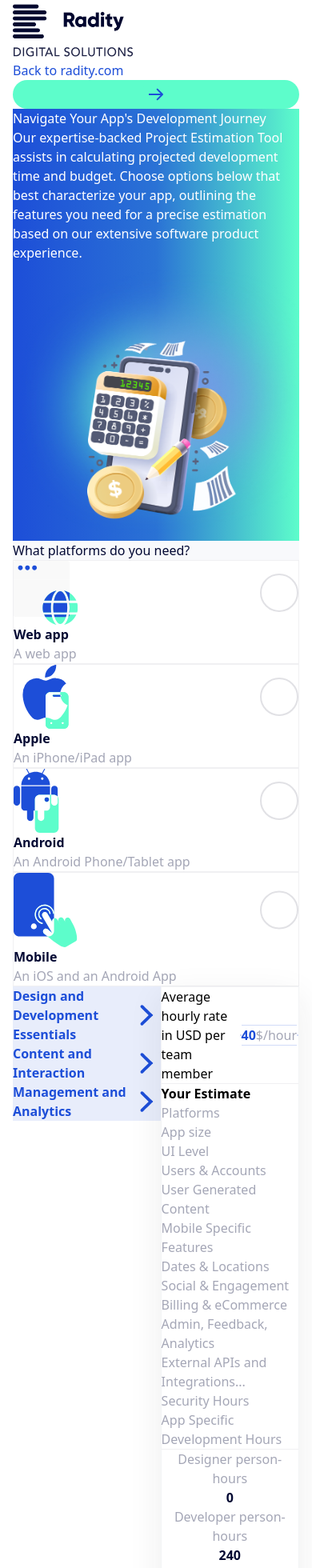
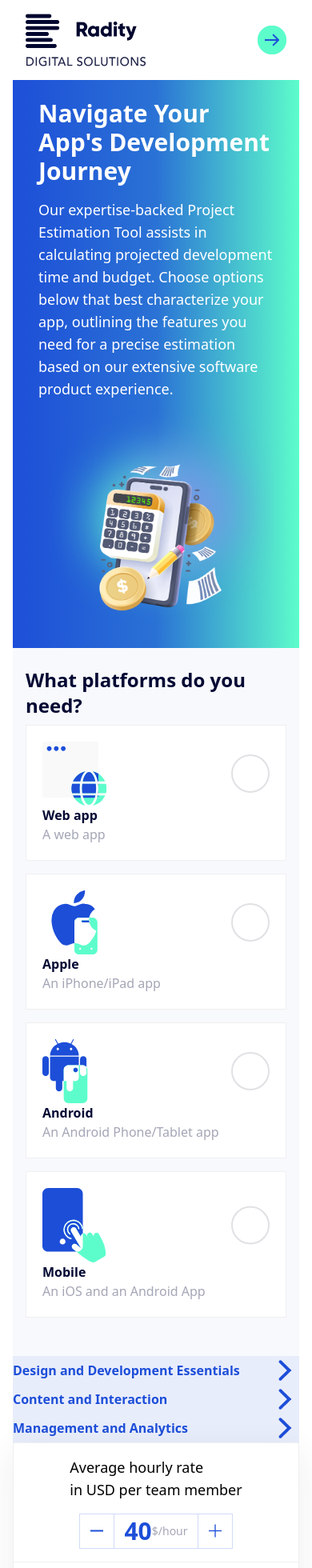
Before and after one commit to berktugates/radity, a Next.js app in the folder frontend/: page / in a window 390 px wide. Shown: the top 1960 px of the page at 80% size. Built offline with nearby package versions, Linux system fonts and the light colour scheme.

Commit message:
feat:add responsive design

```diff
--- a/frontend/components/common/Navbar.tsx
+++ b/frontend/components/common/Navbar.tsx
@@ -3,10 +3,10 @@ import React from 'react'
 
 export const Navbar:React.FC = () => {
   return (
-    <nav className='xl:flex xl:items-center xl:justify-between xl:py-9 xl:px-16'>
+    <nav className='flex items-center justify-between py-3 px-4 md:py-5 md:px-8 lg:py-7 lg:px-12 xl:py-9 xl:px-16'>
         <Image src={'/img/light.png'} width={150} height={75} alt='logo' />
-        <div className='xl:flex xl:items-center xl:justify-center xl:gap-x-4 xl:px-6 xl:py-3'>
-          <a href="https://radity.com/" className={`text-ByzantineBlue xl:font-bold xl:text-xl`}>Back to radity.com</a>
+        <div className='flex items-center justify-center md:gap-x-4 lg:gap-x-4 lg:px-2 lg:py-1.5 xl:px-6 xl:py-3'>
+          <a href="https://radity.com/" className={`text-ByzantineBlue hidden md:block md:text-xl font-bold xl:text-xl`}>Back to radity.com</a>
           <a href="https://radity.com/" className={`rounded-full bg-NeonAqua xl:w-9 xl:h-9 flex items-center justify-center`}>
             <Image src={"/svg/rightArrow.svg"} className='xl:h-9 xl:w-9' width={36} height={36} alt='rightArrow' />
           </a>
--- a/frontend/components/home/EstimateCard.tsx
+++ b/frontend/components/home/EstimateCard.tsx
@@ -7,15 +7,15 @@ import Image from "next/image";
 export const EstimateCard: React.FC = () => {
   const [hours, setHours] = useState(40);
   return (
-    <div className="shadow-[0_12px_40px_rgba(34,34,39,0.08)] border border-gray-100 xl:w-[509px] xl:h-[1024px] xl:mb-[25px]">
+    <div className="shadow-[0_12px_40px_rgba(34,34,39,0.08)] border border-Grayscale/100 lg:w-[309px] xl:max-h-[883px] xl:w-[509px] mb-6 lg:mb-5 xl:mb-[25px]">
       <div
         id="estimate-counter-section"
-        className="flex xl:px-12 xl:pt-10 xl:pb-7"
+        className="flex flex-col items-center gap-y-4 md:gap-y-0 xl:flex-row lg:flex-col lg:gap-y-4 xl:gap-y-0 md:flex-row md:items-center md:justify-between p-4 md:p-8 lg:px-3 lg:pt-6 lg:pb-5 xl:px-12 xl:pt-10 xl:pb-7"
       >
-        <h1 className="xl:min-w-[159px] xl:leading-[19.6px] xl:text-sm text-left flex flex-wrap">
+        <h1 className=" xl:min-w-[159px] xl:leading-[19.6px] md:text-xl lg:text-lg xl:text-sm text-left flex flex-wrap text-lg">
           Average hourly rate <br /> in USD per team member
         </h1>
-        <div id="counter" className="flex items-center xl:w-[254px]">
+        <div id="counter" className="flex items-center lg:justify-center lg:w-[184px] xl:justify-start xl:w-[254px]">
           <div
             id="minus"
             onClick={() => {
@@ -25,11 +25,11 @@ export const EstimateCard: React.FC = () => {
                 setHours((prev) => prev - 5);
               }
             }}
-            className="border border-ByzantineBlue/20 flex items-center justify-center xl:w-[54px] xl:h-[54px] xl:px-[13px] xl:py-[26px] cursor-pointer"
+            className="border border-ByzantineBlue/20 flex items-center justify-center  h-[44px] w-[44px] md:h-[54px] md:w-[54px] lg:px-3 lg:py-2 lg:h-[54px] xl:h-[54px] xl:px-[13px] xl:py-[26px] cursor-pointer"
           >
             <Image
               src={"/svg/Minus.svg"}
-              className="xl:w-4 xl:h-4"
+              className="lg:w-2 lg:h-2 xl:w-4 xl:h-4"
               width={16}
               height={16}
               alt="minus"
@@ -37,23 +37,23 @@ export const EstimateCard: React.FC = () => {
           </div>
           <div
             id="estimate-hour-value"
-            className="flex items-center xl:w-[150px] xl:h-[54px] xl:px-4 xl:gap-x-1 border-y border-ByzantineBlue/20"
+            className="flex items-center h-[44px] px-3  md:h-[54px] md:px-3 lg:h-[54px] lg:px-1 xl:px-4 xl:gap-x-1 xl:w-[150px] border-y border-ByzantineBlue/20"
           >
-            <h1 className="font-bold xl:text-3xl xl:w-[72px] text-ByzantineBlue text-right">
+            <h1 className="font-bold text-3xl  xl:w-[72px] text-ByzantineBlue text-right">
               {hours}
             </h1>
-            <h1 className="xl:leading-[19.6px] xl:text-sm text-PrimaryNavyOxford/60">
+            <h1 className="text-sm xl:leading-[19.6px] lg:text-sm text-PrimaryNavyOxford/60">
               $/hour
             </h1>
           </div>
           <div
             id="plus"
             onClick={() => setHours((prev) => prev + 5)}
-            className="border border-ByzantineBlue/20 flex items-center justify-center xl:w-[50px] xl:h-[54px] xl:px-[15px] xl:py-[15px] cursor-pointer"
+            className="border border-ByzantineBlue/20 flex items-center justify-center h-[44px] w-[44px] md:w-[54px] md:h-[54px] lg:px-3 lg:py-2 xl:w-[50px] lg:h-[54px] xl:px-[15px] xl:py-[15px] cursor-pointer"
           >
             <Image
               src={"/svg/Plus.svg"}
-              className="xl:w-4 xl:h-4"
+              className="lg:w-2 lg:h-2 xl:w-4 xl:h-4"
               width={16}
               height={16}
               alt="plus"
@@ -63,10 +63,10 @@ export const EstimateCard: React.FC = () => {
       </div>
       <div
         id="estimates-list-section"
-        className="flex flex-col xl:gap-y-6 border-y border-Grayscale xl:py-7 xl:px-12"
+        className="flex flex-col p-4 gap-y-4 md:px-8 md:py-5 md:gap-y-4 lg:gap-y-4 lg:py-7 lg:px-3 xl:gap-y-6 border-y border-Grayscale xl:py-7 xl:px-12"
       >
-        <h1 className="font-bold xl:text-3xl">Your Estimate</h1>
-        <div className="flex flex-col xl:gap-y-2">
+        <h1 className="font-bold text-3xl md:text-3xl lg:text-2xl xl:text-3xl">Your Estimate</h1>
+        <div className="flex flex-col gap-y-2 md:gap-y-2 lg:gap-y-2 xl:gap-y-2">
           <EstimateListItem title="Platforms" />
           <EstimateListItem title="App size" />
           <EstimateListItem title="UI Level" />
@@ -84,11 +84,11 @@ export const EstimateCard: React.FC = () => {
       </div>
       <div
         id="estimate-calculation-section"
-        className="flex flex-col xl:px-12 xl:py-7 xl:gap-y-6"
+        className="flex flex-col pb-5 xl:pb-7 px-4 lg:px-8 lg:py-7 lg:gap-y-4 xl:px-12 xl:py-7 xl:gap-y-6"
       >
         <div
           id="values"
-          className="grid grid-cols-1 sm:grid-cols-4 md:grid-cols-2 xl:grid-cols-2 xl:gap-x-8 xl:gap-y-6"
+          className="grid grid-cols-1 sm:grid-cols-4 md:grid-cols-4 py-5 gap-y-4 md:gap-y-0 md:gap-x-4 md:px-8 md:py-5 lg:px-0 lg:py-0 lg:grid-cols-2 lg:gap-x-4 lg:gap-y-3 xl:grid-cols-2 xl:gap-x-8 xl:gap-y-6"
         >
           <EstimateValueCard title={"Designer person-hours"} value={0} />
           <EstimateValueCard title={"Developer person-hours"} value={240} />
@@ -96,8 +96,8 @@ export const EstimateCard: React.FC = () => {
           <EstimateValueCard title={"Budget"} value={0} />
         </div>
         <div id="button-section" className="w-full">
-          <button className="bg-EstimateButton xl:px-6 xl:py-4 rounded-[4px] w-full">
-            <h1 className="font-bold text-white xl:text-xl xl:leading-[26px]">
+          <button className="bg-EstimateButton p-2 md:px-4 md:py-2 lg:px-4 lg:py-2 xl:px-6 xl:py-4 rounded-[4px] w-full">
+            <h1 className="font-bold text-white lg:text-lg xl:text-xl xl:leading-[26px]">
               Get your estimate
             </h1>
           </button>
--- a/frontend/components/home/EstimateQuestionWrapper.tsx
+++ b/frontend/components/home/EstimateQuestionWrapper.tsx
@@ -4,7 +4,7 @@ import { EstimateCard } from './EstimateCard'
 
 export const EstimateQuestionWrapper:React.FC = () => {
   return (
-    <div className='flex justify-center bg-white xl:pl-16 xl:pt-16 xl:gap-x-6'>
+    <div className='flex flex-col lg:flex-row justify-center bg-white lg:pl-8 lg:pt-12 lg:gap-x-1 xl:pl-16 xl:pt-16 xl:gap-x-6'>
         <Questions />
         <EstimateCard />
     </div>
--- a/frontend/components/home/EstimateValueCard.tsx
+++ b/frontend/components/home/EstimateValueCard.tsx
@@ -7,14 +7,14 @@ interface IEstimateValueCard{
 
 export const EstimateValueCard: React.FC<IEstimateValueCard> = ({title,value}) => {
   return (
-    <div id="values-card" className="flex flex-col xl:gap-y-1 xl:min-w-[190.5px]">
+    <div id="values-card" className="flex flex-col lg:gap-y-1 lg:justify-center md:min-h-[80px] md:justify-between lg:min-h-fit xl:justify-start xl:gap-y-1  xl:min-w-[190.5px]">
       <h1
-        className={`xl:text-base text-center ${title === 'Total man/hours' || title === 'Budget' ? 'xl:leading-[25.6px] font-bold text-OxfordBlue' : 'xl:leading-[22.4px] text-PrimaryNavyOxford/60'}`}
+        className={`text-lg md:text-lg lg:text-base text-center ${title === 'Total man/hours' || title === 'Budget' ? 'xl:leading-[25.6px] font-bold text-OxfordBlue' : 'xl:leading-[22.4px] text-PrimaryNavyOxford/60'}`}
       >
         {title}
       </h1>
       <h1
-        className={`text-center font-bold text-OxfordBlue ${title === 'Total man/hours'|| 'Budget' ? 'xl:text-[32px] xl:leading-9' : 'xl:text-2xl xl:leading-[31.2px]'}`}
+        className={`text-center  font-bold text-OxfordBlue ${title === 'Total man/hours'|| title === 'Budget' ? 'text-2xl md:text-2xl lg:text-2xl xl:text-[32px] xl:leading-9' : 'text-lg md:text-xl lg:text-xl xl:text-2xl xl:leading-[31.2px]'}`}
       >
         {title === 'Budget' ? '$':''}{value}
       </h1>
--- a/frontend/components/home/Header.tsx
+++ b/frontend/components/home/Header.tsx
@@ -3,12 +3,12 @@ import React from "react";
 
 export const Header = () => {
   return (
-    <div className="bg-gradient-to-r from-[#1D4ED8] via-[#2A72D5] to-[#5DFDCB]  lg:w-full lg:flex lg:items-center lg:pt-14 lg:pb-24 lg:px-16">
-      <div id="header-texts" className="lg:flex lg:flex-col lg:gap-y-8">
-        <h1 className="text-white lg:text-5xl lg:leading-[57.6px] lg:font-extrabold">
+    <div className="bg-gradient-to-r from-[#1D4ED8] via-[#2A72D5] to-[#5DFDCB]  w-full flex flex-col md:flex-row md:items-center px-8 pt-6 pb-6 md:px-12 md:pt-10 md:pb-12 lg:pt-14 lg:pb-24 lg:px-16">
+      <div id="header-texts" className="flex flex-col gap-y-4 md:gap-y-6 lg:gap-y-8">
+        <h1 className="text-white text-3xl md:text-4xl md:leading-[42.6px] lg:text-5xl lg:leading-[57.6px] font-extrabold">
           Navigate Your App&apos;s Development Journey
         </h1>
-        <p className="text-white lg:text-xl lg:leading-[1.4]">
+        <p className="text-white text-base text-lg md:text-xl  lg:text-xl lg:leading-[1.4]">
           Our expertise-backed Project Estimation Tool assists in calculating
           projected development time and budget. Choose options below that best
           characterize your app, outlining the features you need for a precise
@@ -20,7 +20,7 @@ export const Header = () => {
         width={1440}
         height={750}
         alt="header"
-        className="lg:w-[649px] lg:h-[598px]"
+        className="w-[449px] lg:w-[649px] lg:h-[598px]"
       />
     </div>
   );
--- a/frontend/components/home/PlatformCard.tsx
+++ b/frontend/components/home/PlatformCard.tsx
@@ -20,7 +20,7 @@ export const PlatformCard: React.FC<IPlatformCard> = ({
       onClick={()=>{
         onClick()
       }}
-      className={`xl:min-w-[316px] xl:min-h-[219px] xl:p-9 ${
+      className={`xl:min-w-[316px] xl:min-h-[219px] p-5 md:p-5 lg:p-7 xl:p-9 ${
         selected
           ? "bg-ByzantineBlue border-4 border-NeonAqua"
           : "bg-white border border-Grayscale"
--- a/frontend/components/home/SelectPlatform.tsx
+++ b/frontend/components/home/SelectPlatform.tsx
@@ -12,16 +12,16 @@ export const SelectPlatform: React.FC = () => {
   return (
     <div
       id="select-platform"
-      className="bg-SelectPlatformBg xl:px-16 xl:pt-16 xl:pb-24"
+      className="bg-SelectPlatformBg px-4 pt-4 pb-12 md:px-8 md:pt-8 md:pb-16 lg:px-12 lg:pt-12 lg:pb-20 xl:px-16 xl:pt-16 xl:pb-24"
     >
-      <div id="header-section" className="xl:py-8 xl:pr-8">
-        <h1 className="text-OxfordBlue xl:text-3xl xl:font-semibold xl:leading-[36px]">
+      <div id="header-section" className="py-2 pr-4 md:py-4 md:pr-6 lg:py-6 lg:pr-8 xl:py-8 xl:pr-8">
+        <h1 className="text-OxfordBlue font-semibold text-2xl xl:text-3xl xl:leading-[36px]">
           What platforms do you need?
         </h1>
       </div>
       <div
         id="platforms"
-        className="grid grid-cols-1 sm:grid-cols-4 md:grid-cols-2 xl:grid-cols-4 gap-x-4"
+        className="grid sm:grid-cols-4 gap-y-4 md:grid-cols-2 md:gap-x-4 md:gap-y-4 xl:gap-y-0 xl:grid-cols-4 "
       >
         <PlatformCard
           title="Web app"
```
